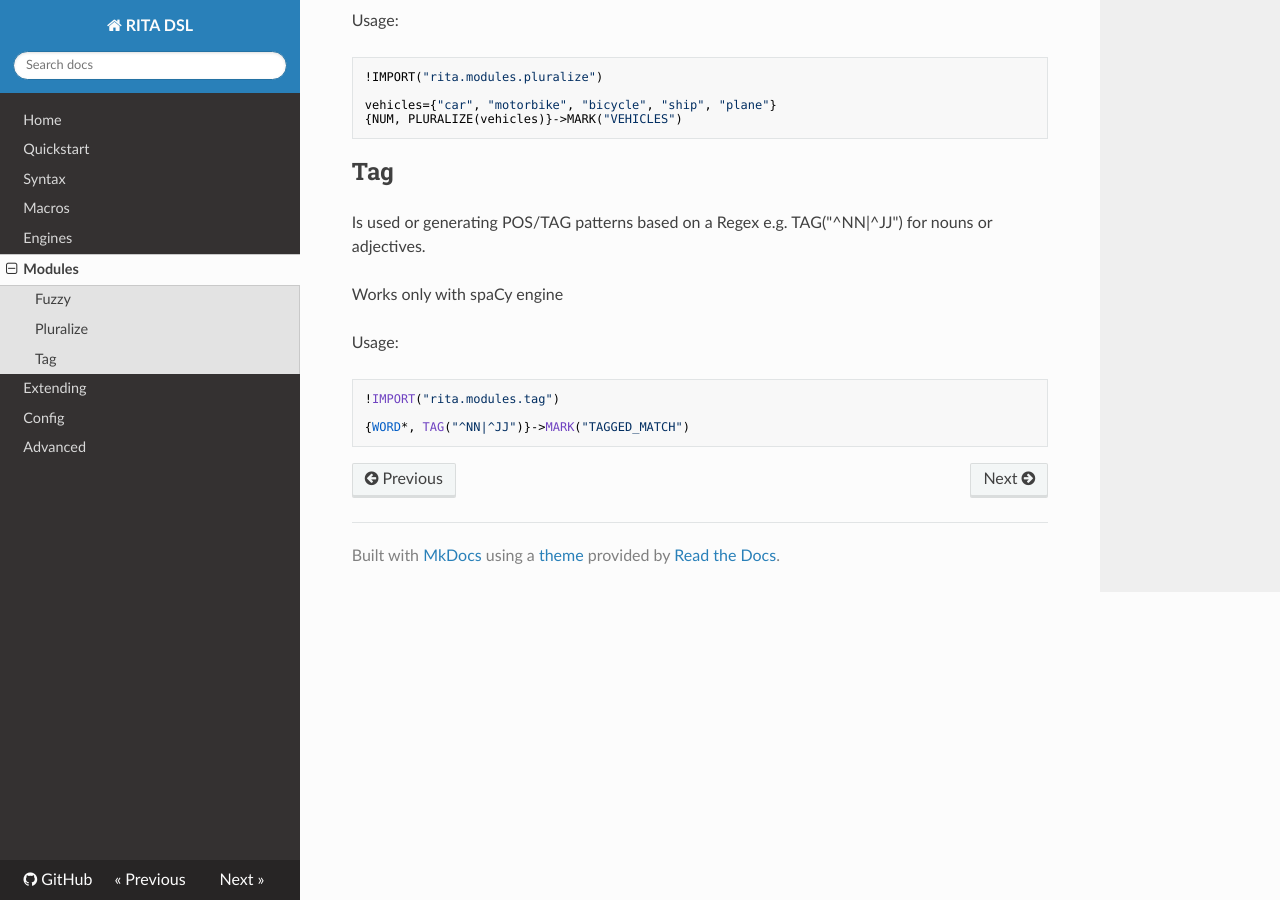
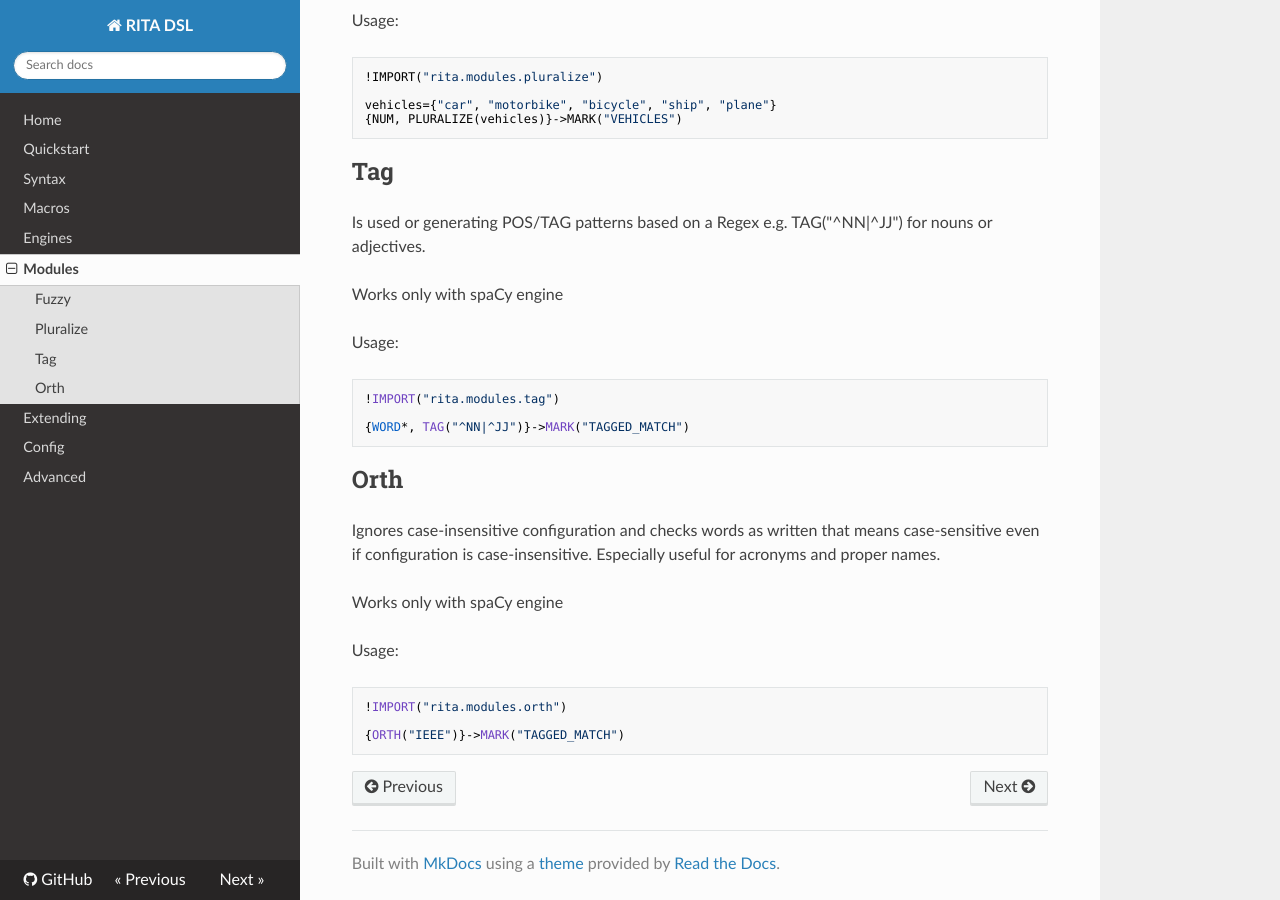
Before and after one commit to zaibacu/rita-dsl, an MkDocs documentation site: the page built from docs/modules.md, in a window 1280 px wide and 900 px high, scrolled down 914 px. Built offline with MkDocs 1.6.1, drawn with Linux system fonts in a browser that asks for light colours; nearby versions of some CDN libraries.

Commit message:
Add Orth module

````diff
--- a/docs/modules.md
+++ b/docs/modules.md
@@ -54,3 +54,19 @@ Usage:
 
 {WORD*, TAG("^NN|^JJ")}->MARK("TAGGED_MATCH")
 ```
+
+## Orth
+
+Ignores case-insensitive configuration and checks words as written
+that means case-sensitive even if configuration is case-insensitive.
+Especially useful for acronyms and proper names.
+
+Works only with spaCy engine
+
+Usage:
+
+```
+!IMPORT("rita.modules.orth")
+
+{ORTH("IEEE")}->MARK("TAGGED_MATCH")
+```
````
Also changed, not shown: 2 other files.
